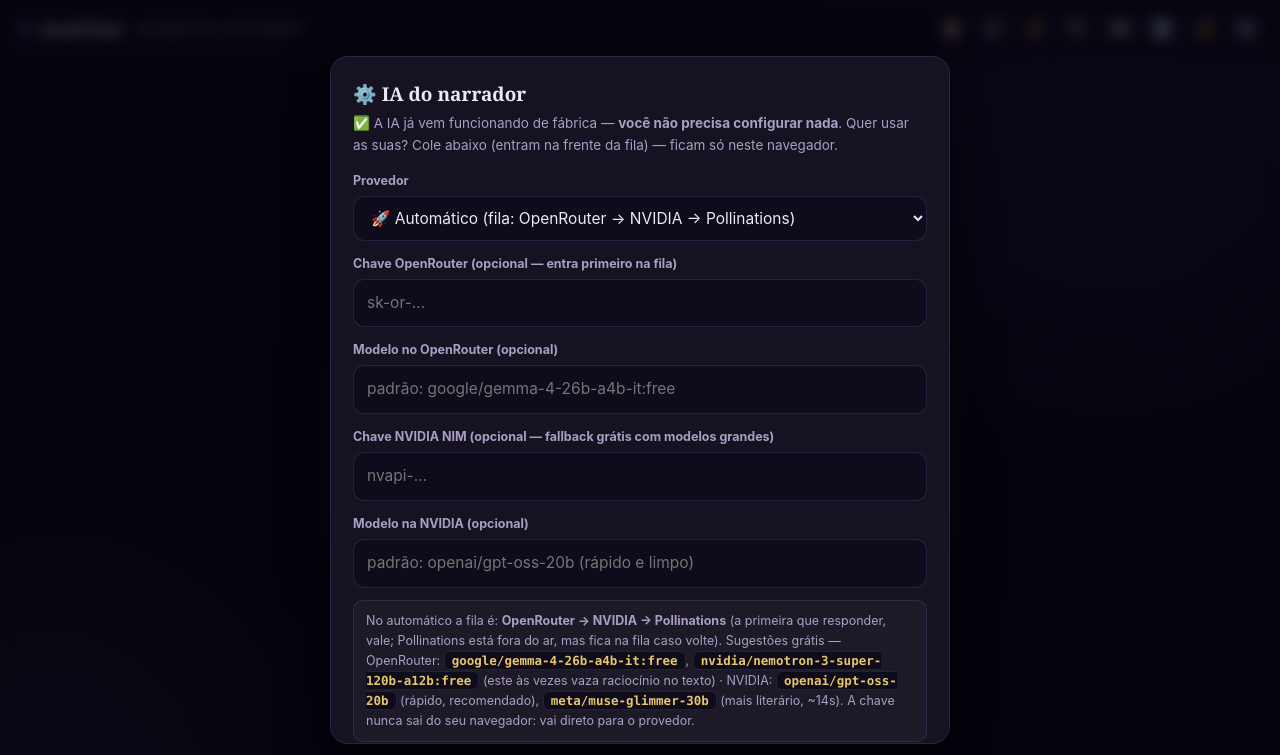
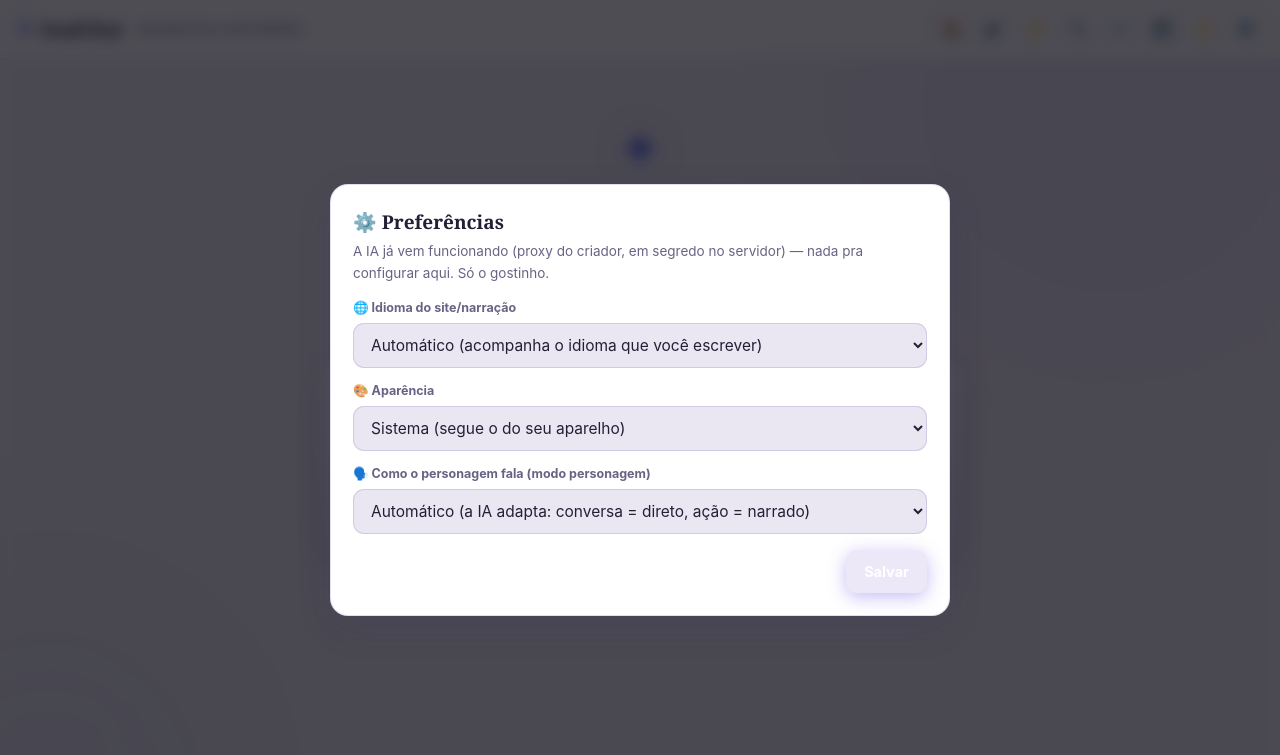
Before and after one commit to lucasgabrieldevgg/soulchat, a plain HTML site: page index.html in a window 1280 px wide. Both pictures are taken after a click on the button "⚙️". Drawn offline with Linux system fonts and the light colour scheme.

Commit message:
⚙️ sem opções de API — agora: idioma, tema claro/escuro/sistema e modo de fala (auto/direto/narrado) [bloco #2]

```diff
--- a/index.html
+++ b/index.html
@@ -14,6 +14,19 @@
     --serif:Georgia,'Iowan Old Style','Times New Roman',serif;
     --grad:linear-gradient(135deg,#8b5cf6,#60a5fa);
   }
+  body.tema-claro{
+    --bg:#f2f0f8; --bg2:#ffffff; --bg3:#eae7f3; --ink:#251f36; --muted:#6a6284;
+    --line:rgba(80,50,150,.16); --glass:rgba(255,255,255,.88);
+    --brand:#7050e8; --brand2:#2f6fe0; --gold:#a1750f; --heart:#d63b53;
+    --shadow:0 12px 36px rgba(60,40,120,.12);
+  }
+  body.tema-claro::before,body.tema-claro::after{opacity:.45}
+  body.tema-claro .msheet{background:#ffffff}
+  body.tema-claro #toast{background:#ffffff;color:#251f36}
+  body.tema-claro code{background:#eeeaf8}
+  body.tema-claro .chip,body.tema-claro .switch,body.tema-claro .pes-item,body.tema-claro .sys{background:rgba(40,20,90,.04)}
+  body.tema-claro .btn{background:#ece8f7}
+  body.tema-claro .hbtn,body.tema-claro .mini{background:rgba(255,255,255,.6)}
   *{box-sizing:border-box}
   body{margin:0;background:var(--bg);color:var(--ink);min-height:100vh;
     font:15.5px/1.6 -apple-system,BlinkMacSystemFont,'Segoe UI',Roboto,sans-serif;
@@ -386,41 +399,34 @@
   </div>
 </div>
 
-<!-- ═══ CONFIG IA ═══ -->
+<!-- ═══ PREFERÊNCIAS ═══ -->
 <div id="m-cfg" class="modal" hidden>
   <div class="msheet">
-    <h2>⚙️ IA do narrador</h2>
-    <p class="hint">✅ A IA já vem funcionando de fábrica — <b>você não precisa configurar nada</b>. Quer usar as suas? Cole abaixo (entram na frente da fila) — ficam só neste navegador.</p>
-    <label>Provedor</label>
-    <select id="cfg-prov">
-      <option value="auto">🚀 Automático (fila: OpenRouter → NVIDIA → Pollinations)</option>
-      <option value="openrouter">OpenRouter (sua chave)</option>
-      <option value="nvidia">NVIDIA NIM (sua chave)</option>
-      <option value="custom">Personalizado (OpenAI-compatível — ex.: IA do SoulChat)</option>
+    <h2>⚙️ Preferências</h2>
+    <p class="hint">A IA já vem funcionando (proxy do criador, em segredo no servidor) — nada pra configurar aqui. Só o gostinho.</p>
+    <label>🌐 Idioma do site/narração</label>
+    <select id="cfg-lang">
+      <option value="auto">Automático (acompanha o idioma que você escrever)</option>
+      <option value="pt">Português (Brasil)</option>
+      <option value="en">English</option>
+      <option value="es">Español</option>
+      <option value="ja">日本語</option>
+      <option value="fr">Français</option>
+      <option value="de">Deutsch</option>
+      <option value="it">Italiano</option>
     </select>
-    <div id="cfg-keywrap">
-      <label id="cfg-keylbl">Chave OpenRouter (opcional — entra primeiro na fila)</label>
-      <input type="password" id="cfg-key" placeholder="sk-or-…" autocomplete="off">
-    </div>
-    <div id="cfg-or" hidden>
-      <label>Modelo no OpenRouter (opcional)</label>
-      <input type="text" id="cfg-mor" placeholder="padrão: google/gemma-4-26b-a4b-it:free">
-    </div>
-    <div id="cfg-nv" hidden>
-      <label>Chave NVIDIA NIM (opcional — fallback grátis com modelos grandes)</label>
-      <input type="password" id="cfg-keynv" placeholder="nvapi-…" autocomplete="off">
-      <label>Modelo na NVIDIA (opcional)</label>
-      <input type="text" id="cfg-mnv" placeholder="padrão: openai/gpt-oss-20b (rápido e limpo)">
-    </div>
-    <div id="cfg-open" hidden>
-      <label>Base URL</label>
-      <input type="text" id="cfg-base" placeholder="https://integrate.api.nvidia.com/v1">
-      <label>Modelo no endpoint (opcional)</label>
-      <input type="text" id="cfg-model" placeholder="ex.: meu-modelo-local">
-    </div>
-    <div class="note" style="font-size:12.5px;color:var(--muted);background:rgba(255,255,255,.03);border:1px solid var(--line);border-radius:10px;padding:10px 12px;margin-top:12px">
-      No automático a fila é: <b>OpenRouter → NVIDIA → Pollinations</b> (a primeira que responder, vale; Pollinations está fora do ar, mas fica na fila caso volte). Sugestões grátis — OpenRouter: <code>google/gemma-4-26b-a4b-it:free</code>, <code>nvidia/nemotron-3-super-120b-a12b:free</code> (este às vezes vaza raciocínio no texto) · NVIDIA: <code>openai/gpt-oss-20b</code> (rápido, recomendado), <code>meta/muse-glimmer-30b</code> (mais literário, ~14s). A chave nunca sai do seu navegador: vai direto para o provedor.
-    </div>
+    <label>🎨 Aparência</label>
+    <select id="cfg-tema">
+      <option value="sistema">Sistema (segue o do seu aparelho)</option>
+      <option value="claro">☀️ Claro</option>
+      <option value="escuro">🌙 Escuro</option>
+    </select>
+    <label>🗣️ Como o personagem fala (modo personagem)</label>
+    <select id="cfg-fala">
+      <option value="auto">Automático (a IA adapta: conversa = direto, ação = narrado)</option>
+      <option value="direto">Direto — o personagem conversa com você em 1ª pessoa</option>
+      <option value="narrado">Narrado — o narrador conta em 3ª pessoa</option>
+    </select>
     <div class="row"><button id="cfg-close" class="btn primary">Salvar</button></div>
   </div>
 </div>
@@ -508,6 +514,16 @@
     finally{ if(timer) clearTimeout(timer); }
   }
   throw new Error('IA indisponível ('+erros.join(' · ')+')');
+}
+
+/* ============ preferências (idioma/tema/modo de fala) ============ */
+const PREF={ get lang(){return store.get('ch_lang')||'auto';}, set lang(v){store.set('ch_lang',v);},
+            get tema(){return store.get('ch_tema')||'sistema';}, set tema(v){store.set('ch_tema',v);},
+            get fala(){return store.get('ch_fala')||'auto';}, set fala(v){store.set('ch_fala',v);} };
+function aplicaTema(){
+  const escuro=PREF.tema==='escuro'||(PREF.tema==='sistema'&&window.matchMedia&&matchMedia('(prefers-color-scheme: light)').matches===false);
+  document.body.classList.toggle('tema-claro',!escuro);
+  const mt=document.querySelector('meta[name=theme-color]'); if(mt) mt.content=escuro?'#0a0813':'#f2f0f8';
 }
 
 /* ============ estado ============ */
@@ -904,6 +920,14 @@
   if(H.premissa) p.push(`PREMISSA INICIAL: ${H.premissa}`);
   if(H.modo==='personagem'&&H.premissa) p.push(`COMEÇO: ${H.premissa}`);
   p.push(`TOM: ${H.tom}. RITMO: ${H.ritmo}.`);
+  const L=PREF.lang;
+  if(L==='auto') p.push('IDIOMA: responda no mesmo idioma das mensagens do usuário (padrão: português do Brasil).');
+  else p.push(`IDIOMA: responda SEMPRE em ${L}, mesmo se o usuário escrever em outro.`);
+  if(H.modo==='personagem'){
+    if(PREF.fala==='direto') p.push('MODO DE FALA: o personagem conversa DIRETAMENTE com o usuário em 1ª pessoa, como num chat (sem narração em 3ª pessoa). Ações dele entre *asteriscos* quando fizer sentido.');
+    else if(PREF.fala==='narrado') p.push('MODO DE FALA: o narrador conduz em 3ª pessoa, contando a cena; o personagem aparece nas falas e ações.');
+    else p.push('MODO DE FALA (automático): se o usuário CONVERSAR, o personagem responde direto em 1ª pessoa; se o usuário AGIR (*ação*), narre a cena em 3ª pessoa. Adapte sozinho, sem anunciar a troca.');
+  }
   const mods=instrucoesMods();
   if(mods.length) p.push(`MODIFICADORES ATIVOS (obedeça rigorosamente):\n- ${mods.join('\n- ')}`);
   p.push(`REGRAS DE NARRAÇÃO:
@@ -1341,31 +1365,18 @@
 }
 $('#q-foto').addEventListener('input',pintaPreviewFoto);
 
-/* ============ config UI ============ */
+/* ============ preferências UI ============ */
 function openCfg(){
-  $('#cfg-prov').value=CFG.prov; $('#cfg-key').value=CFG.key||''; $('#cfg-keynv').value=CFG.keynv||'';
-  $('#cfg-mor').value=CFG.mOr||''; $('#cfg-mnv').value=CFG.mNv||'';
-  $('#cfg-model').value=CFG.model||''; $('#cfg-base').value=CFG.base||'';
-  pintaCfgSecoes();
+  $('#cfg-lang').value=PREF.lang; $('#cfg-tema').value=PREF.tema; $('#cfg-fala').value=PREF.fala;
   $('#m-cfg').hidden=false;
 }
-function pintaCfgSecoes(){
-  const p=$('#cfg-prov').value;
-  $('#cfg-keywrap').hidden=!(p==='auto'||p==='openrouter'||p==='custom');
-  $('#cfg-keylbl').textContent=p==='custom'?'Chave de API do seu endpoint':'Chave OpenRouter (opcional — entra primeiro na fila)';
-  $('#cfg-key').placeholder=p==='custom'?'sk-…':'sk-or-…';
-  $('#cfg-or').hidden=!(p==='auto'||p==='openrouter');
-  $('#cfg-nv').hidden=!(p==='auto'||p==='nvidia');
-  $('#cfg-open').hidden=p!=='custom';
-}
 $('#b-cfg').onclick=openCfg;
-$('#cfg-prov').onchange=pintaCfgSecoes;
+$('#cfg-tema').onchange=e=>{ PREF.tema=e.target.value; aplicaTema(); };
 $('#cfg-close').onclick=()=>{
-  CFG.prov=$('#cfg-prov').value; CFG.key=$('#cfg-key').value.trim(); CFG.keynv=$('#cfg-keynv').value.trim();
-  CFG.mOr=$('#cfg-mor').value.trim(); CFG.mNv=$('#cfg-mnv').value.trim();
-  CFG.model=$('#cfg-model').value.trim(); CFG.base=$('#cfg-base').value.trim();
-  saveCfg(); $('#m-cfg').hidden=true; toast('⚙️ IA configurada ✓');
+  PREF.lang=$('#cfg-lang').value; PREF.tema=$('#cfg-tema').value; PREF.fala=$('#cfg-fala').value;
+  aplicaTema(); $('#m-cfg').hidden=true; toast('⚙️ preferências salvas ✓');
 };
+if(window.matchMedia&&matchMedia('(prefers-color-scheme: light)').addEventListener) matchMedia('(prefers-color-scheme: light)').addEventListener('change',()=>{ if(PREF.tema==='sistema') aplicaTema(); });
 
 /* ============ códigos modal ============ */
 $('#b-codes').onclick=()=>{$('#m-codes').hidden=false;};
@@ -1376,6 +1387,7 @@
 $('#in').addEventListener('keydown',e=>{ if(e.key==='Enter'&&!e.shiftKey){ e.preventDefault(); enviar(); } });
 
 /* ============ boot ============ */
+aplicaTema();
 repintaMods();
 if(H){
   if(!H.id) H.id='h'+Date.now().toString(36)+Math.random().toString(36).slice(2,6);   /* histórias antigas entram na biblioteca */
```
